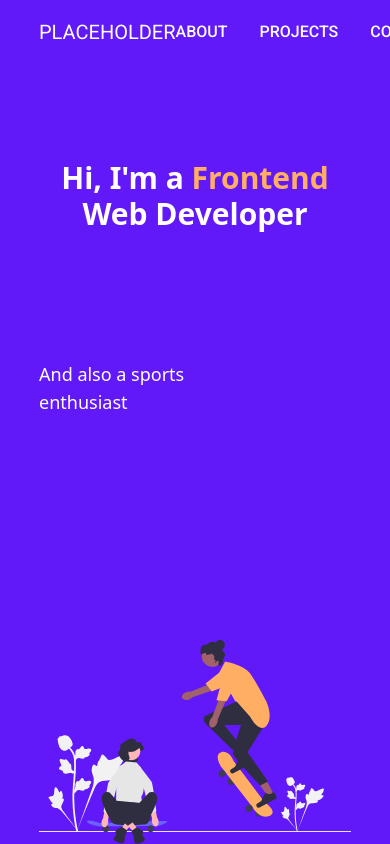
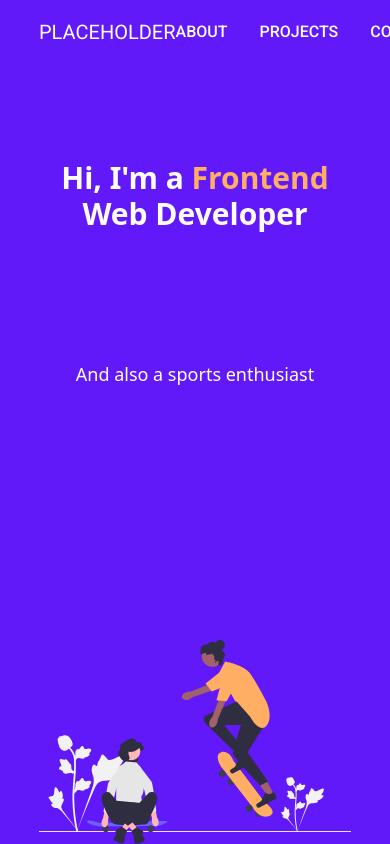
Before and after one commit to airdgo/portfolio, a Next.js app: page / in a window 390 px wide. Built offline with nearby package versions, Linux system fonts and the light colour scheme.

Commit message:
fixed second heading width

```diff
--- a/sections/Landing.js
+++ b/sections/Landing.js
@@ -10,7 +10,7 @@ export default function Landing() {
 						Developer
 					</h1>
 
-					<h2 className="mt-32 w-[40vw] text-lg text-primary2 sm:w-full sm:text-center sm:text-2xl lg:text-3xl xl:mt-44 xl:text-left">
+					<h2 className="mt-32 text-center text-lg text-primary2 sm:w-full sm:text-center sm:text-2xl lg:text-3xl xl:mt-44 xl:text-left">
 						And also a sports enthusiast
 					</h2>
 				</div>
```
